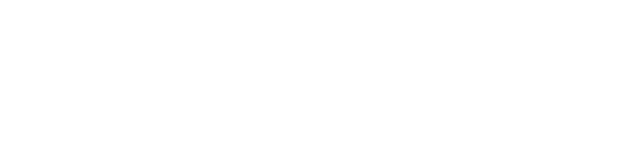
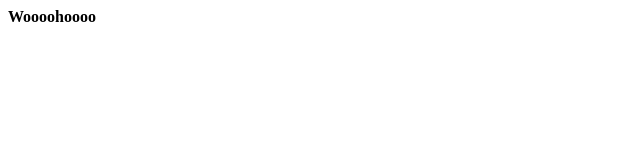
Before and after one commit to OmarMeabed4/FirstGitTest, a plain HTML site: page index.html in a window 1280 px wide. Shown: the whole page, without its empty margins (0-640 px from the left). Drawn offline with Linux system fonts and the light colour scheme.

Commit message:
adding wooo hoo to index.html

```diff
--- a/index.html
+++ b/index.html
@@ -7,6 +7,6 @@
     <title>Document</title>
 </head>
 <body>
-
+    <b>Woooohoooo</b>
 </body>
 </html>
```
